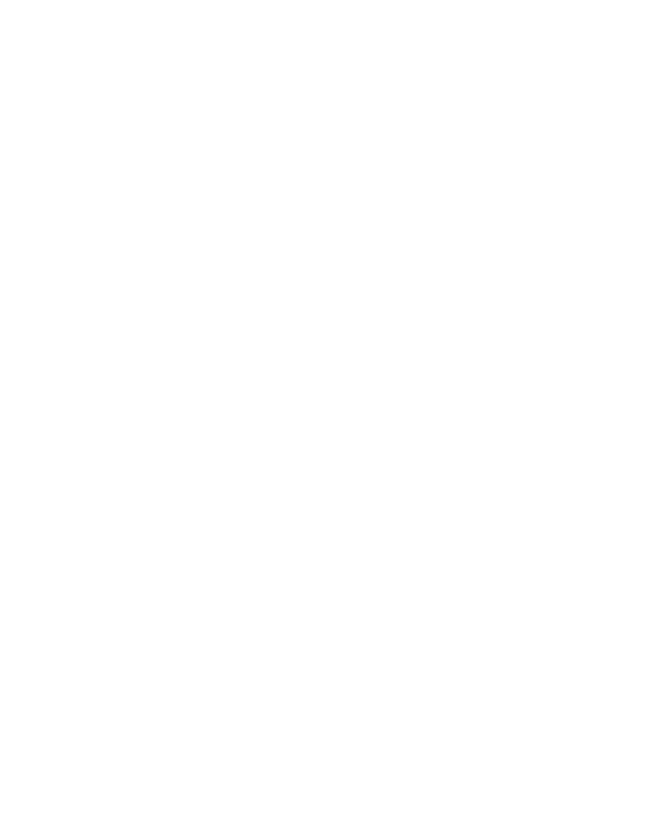
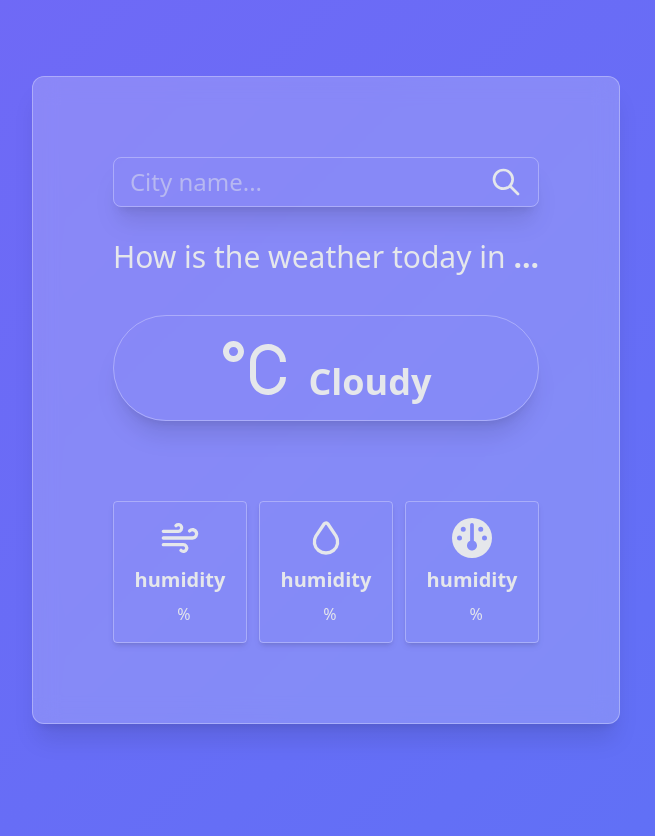
Before and after one commit to delaramfarzad9/weather-app, a React (Vite) app: page / in a window 1280 px wide. Shown: the whole page, without its empty margins (314-969 px from the left). Before the commit the page ends 800 px from the top, so only its background shows below. Built offline with nearby package versions, Linux system fonts and the light colour scheme.

Commit message:
static ui was stablished

```diff
--- a/src/App.jsx
+++ b/src/App.jsx
@@ -1,12 +1,43 @@
-import { useState } from 'react'
 
+import { FaGauge } from "react-icons/fa6";
+import { TbDroplet } from "react-icons/tb";
+import { FiWind } from "react-icons/fi";
+import { FaGithub } from "react-icons/fa";
+import { HiOutlineSearch } from "react-icons/hi";
+import { RiCelsiusFill } from "react-icons/ri";
 import './App.css'
+import InformationBox from './components/InformationBox/InformationBox.jsx'
 
 function App() {
 
 
   return (
     <>
+    <section className="bg-white/20 backdrop-blur-md rounded-xl shadow-xl border border-white/30  p-20 m-20">
+        {/* search box */}
+    <div className="flex flex-row justify-between px-4 py-2 border border-white/30 shadow-xl rounded-lg">
+      <input type="text" className="w-full max-w-sm text-2xl  bg-transparent  focus:placeholder-gray-100 outline-none hover:outline-none " placeholder="City name..."/>
+    <button className=""> <HiOutlineSearch className="w-8 h-8  hover:text-gray-100 " />
+
+
+    </button>
+
+    </div>
+   {/* city name text */}
+    <h1 className="text mt-8 text-3xl">How is the weather today in <span className="font-bold  city-name">...</span></h1>
+    {/* temperature */}
+    <div className=" h-min flex flex-row justify-center gap-4 items-center mt-10 border  border-white/30 border-sm shadow-xl py-4  rounded-full">
+      <p className="temper flex flex-row temp text-7xl font-bold "> <RiCelsiusFill /> </p>
+      {/* status */}
+      <p className="status  text-4xl font-semibold pt-7"> Cloudy</p>
+    </div>
+     {/* cards */}
+<div className="flex  flex-row flex-nowrap gap-3 justify-center items-center mt-20">
+<InformationBox Icon={FiWind} />
+<InformationBox Icon={TbDroplet} />
+<InformationBox Icon={FaGauge} />
+</div>
+    </section>
 
     </>
   )
--- /dev/null
+++ b/src/components/InformationBox/InformationBox.jsx
@@ -0,0 +1,13 @@
+import React from 'react'
+
+export default function InformationBox({Icon}) {
+  return (
+    <div className="flex flex-1 flex-col gap-2 justify-center items-center border border-white/30 border-sm  p-4 shadow-md rounded">
+<div >
+    <Icon className=" w-10 h-10 " />
+</div>
+<p class="text-xl font-semibold">humidity</p>
+<div class="flex flex-row justify-center items-center gap-2"><span class="humidity-percent text-2xl font-semibold "> </span><span class="font-medium">%</span></div>
+</div>
+  )
+}
--- a/src/index.css
+++ b/src/index.css
@@ -1 +1,21 @@
 @import "tailwindcss";
+
+body {
+  @apply max-h-screen flex flex-col justify-center items-center min-h-screen text-gray-200;
+  background: linear-gradient(-45deg, #3b82f6, #8b5cf6);
+  background-size: 400% 400%;
+  animation: gradient 8s ease infinite;
+}
+
+@theme {
+  --animate-gradient: gradient 8s ease infinite;
+
+  @keyframes gradient {
+    0%, 100% {
+      background-position: 0% 50%;
+    }
+    50% {
+      background-position: 100% 50%;
+    }
+  }
+}
```
